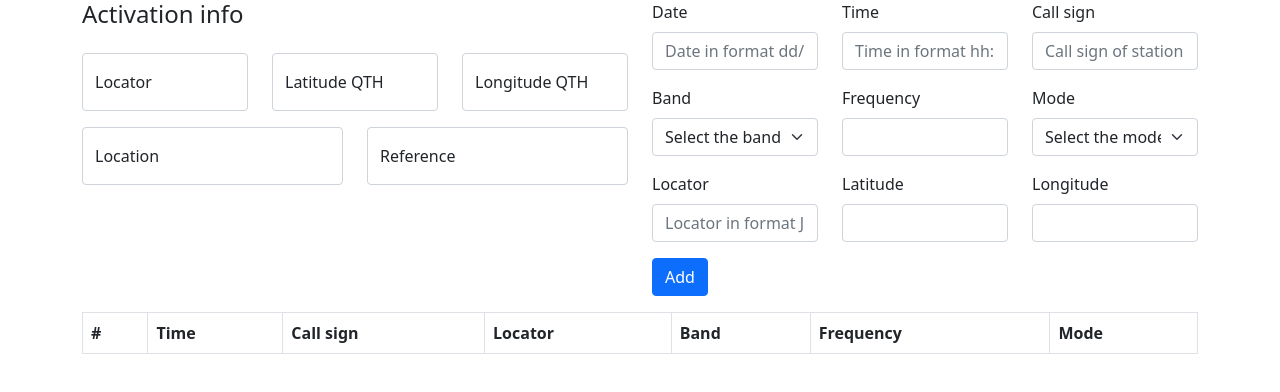
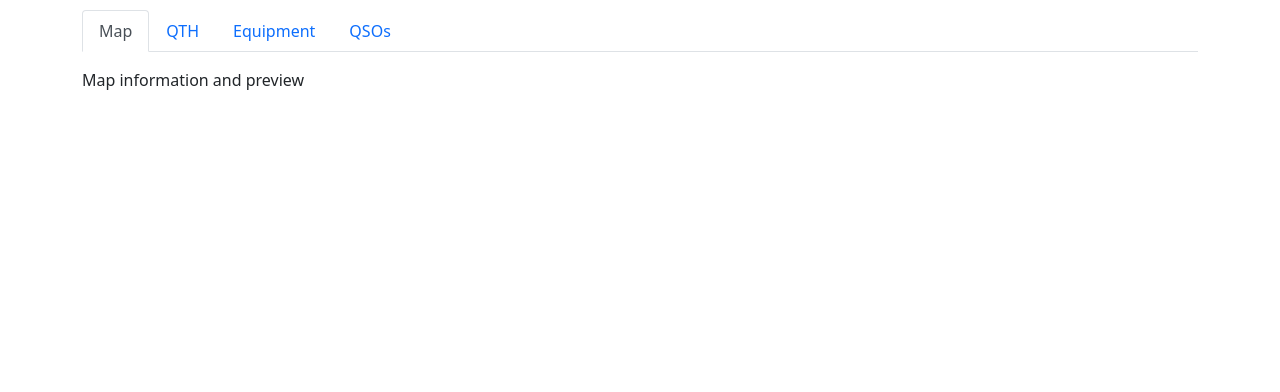
Before and after one commit to bobboteck/qso-map-generator, a React (Create React App) app: page / in a window 1280 px wide. Shown: the top 392 px of the page. Built offline with nearby package versions, Linux system fonts and the light colour scheme.

Commit message:
Added field in QSO form, tab sections, need more controls on validation of QSO form

```diff
--- a/src/App.css
+++ b/src/App.css
@@ -1,5 +1,10 @@
 .App {
   text-align: center;
+}
+
+.container
+{
+  margin-top: 10px;
 }
 
 .App-logo {
@@ -36,3 +41,8 @@
     transform: rotate(360deg);
   }
 }
+
+.AddButton
+{
+  width: -webkit-fill-available;
+}
--- a/src/App.tsx
+++ b/src/App.tsx
@@ -1,9 +1,9 @@
 import React from 'react';
-import { Col, Container, Row } from 'react-bootstrap';
+import { Col, Container, Row, Tab, Tabs } from 'react-bootstrap';
 import './App.css';
 import { QsoForm } from './components/QsoForm/QsoForm';
 import { QsoList } from './components/QsoList/QsoList';
-import { SummitForm } from './components/SummitForm/SummitForm';
+import { SummitForm } from './components/QthForm/QthForm';
 import { IQsoData } from './entities/IQsoData';
 
 export interface IAppProps
@@ -31,10 +31,18 @@ export class App extends React.Component<IAppProps, IAppState>
 
     return(
       <Container>
+        <Tabs defaultActiveKey="map" id="uncontrolled-tab-example" className="mb-3">
+          <Tab eventKey="map" title="Map">
+            Map information and preview
+          </Tab>
+          <Tab eventKey="qth" title="QTH">
+            <SummitForm />
+          </Tab>
+          <Tab eventKey="equipment" title="Equipment">
+            Equipment
+          </Tab>
+          <Tab eventKey="qso" title="QSOs">
             <Row>
-        <Col>
-          <SummitForm></SummitForm>
-        </Col>
               <Col>
                 <QsoForm callBack={this._onAddQso} />
               </Col>
@@ -44,6 +52,8 @@ export class App extends React.Component<IAppProps, IAppState>
                 <QsoList data={qsos} />
               </Col>
             </Row>
+          </Tab>
+        </Tabs>
       </Container>
     );
   }
--- a/src/components/QsoForm/IQsoFormState.ts
+++ b/src/components/QsoForm/IQsoFormState.ts
@@ -2,9 +2,12 @@ export interface IQsoFormState
 {
     DateQso: string;
     TimeQso: string;
-    CallSign: string;
+    Callsign: string;
     Locator: string;
     Band: string;
     Mode: string;
     Frequency?: string;
+
+    validated: boolean;
+    InvalidTimeMessage: string;
 }
--- a/src/components/QsoForm/QsoForm.tsx
+++ b/src/components/QsoForm/QsoForm.tsx
@@ -16,37 +16,48 @@ export class QsoForm extends React.Component<IQsoFormProps, IQsoFormState>
         {
             DateQso: "",
             TimeQso: "",
-            CallSign: "",
+            Callsign: "",
             Locator: "",
             Band: "",
             Mode: "",
-            Frequency: ""
+            Frequency: "",
+            validated: false,
+            InvalidTimeMessage: ""
         };
     }
 
     public render(): React.ReactElement<IQsoFormProps>
     {
-        const { DateQso, TimeQso, CallSign, Locator, Band, Mode, Frequency } = this.state;
+        const { DateQso, TimeQso, Callsign, Locator, Band, Mode, Frequency, validated, InvalidTimeMessage } = this.state;
 
         return(
-            <Form>
+            <Form noValidate validated={validated} id="formQso" >
                 <Row className='mb-3'>
-                    <Form.Group as={Col} controlId="dateQso">
-                        <Form.Label>Date</Form.Label>
-                        <Form.Control type="text" className="input" value={DateQso} onChange={this._onChangeDate} placeholder="Date in format dd/mm/yyyy" />
+                    <Form.Group as={Col} md="4" controlId="dateQso">
+                        <Form.Label>Date *</Form.Label>
+                        <Form.Control type="date" className="input" value={DateQso} onChange={this._onChangeDate} placeholder="Date in format dd/mm/yyyy" required />
+                        <Form.Control.Feedback type="invalid">
+                            Date is required
+                        </Form.Control.Feedback>
                     </Form.Group>
-                    <Form.Group as={Col} controlId="timeQso">
-                        <Form.Label>Time</Form.Label>
-                        <Form.Control type="text" className="input" value={TimeQso} onChange={this._onChangeTime} placeholder="Time in format hh:mm" />
+                    <Form.Group as={Col} md="4" controlId="timeQso">
+                        <Form.Label>Time *</Form.Label>
+                        <Form.Control type="time" className="input" value={TimeQso} onChange={this._onChangeTime} placeholder="Time in format hh:mm" required pattern="([01]?[0-9]|2[0-3]):[0-5][0-9]" />
+                        <Form.Control.Feedback type="invalid">
+                            Time is required
+                        </Form.Control.Feedback>
                     </Form.Group>
-                    <Form.Group as={Col} controlId="callSignQso">
-                        <Form.Label>Call sign</Form.Label>
-                        <Form.Control type="text" className="input" value={CallSign} onChange={this._onChangeCallSign} placeholder="Call sign of station" />
+                    <Form.Group as={Col} md="4" controlId="callSignQso">
+                        <Form.Label>Callsign *</Form.Label>
+                        <Form.Control type="text" className="input" value={Callsign} onChange={this._onChangeCallsign} placeholder="Callsign of station" required />
+                        <Form.Control.Feedback type="invalid">
+                            Callsign is required
+                        </Form.Control.Feedback>
                     </Form.Group>
                 </Row>
 
                 <Row className='mb-3'>
-                    <Form.Group as={Col} controlId="bandQso">
+                    <Form.Group as={Col} md="4" controlId="bandQso">
                         <Form.Label>Band</Form.Label>
                         <Form.Select aria-label="Band used in QSO">
                             <option>Select the band</option>
@@ -55,11 +66,11 @@ export class QsoForm extends React.Component<IQsoFormProps, IQsoFormState>
                             <option value="70cm">70 cm</option>
                         </Form.Select>
                     </Form.Group>
-                    <Form.Group as={Col} controlId="frequencyQso">
+                    <Form.Group as={Col} md="4" controlId="frequencyQso">
                         <Form.Label>Frequency</Form.Label>
-                        <Form.Control type="text" className="input" value={Frequency} onChange={this._onChangeFrequency} placeholder="" />
+                        <Form.Control type="number" className="input" value={Frequency} onChange={this._onChangeFrequency} placeholder="" />
                     </Form.Group>
-                    <Form.Group as={Col} controlId="modeQso">
+                    <Form.Group as={Col} md="4" controlId="modeQso">
                         <Form.Label>Mode</Form.Label>
                         <Form.Select aria-label="Mode used in QSO" onChange={this._onChangeMode}>
                             <option>Select the mode</option>
@@ -71,21 +82,50 @@ export class QsoForm extends React.Component<IQsoFormProps, IQsoFormState>
                 </Row>
 
                 <Row className="mb-3">
-                    <Form.Group as={Col} controlId="LocatorQso">
+                    <Form.Group as={Col} md="4" controlId="locatorQso">
                         <Form.Label>Locator</Form.Label>
                         <Form.Control type="text" className="input" value={Locator} onChange={this._onChangeLocator} placeholder="Locator in format JN61aa" />
                     </Form.Group>
-                    <Form.Group as={Col} controlId="LatitudeQso">
+                    <Form.Group as={Col} md="4" controlId="latitudeQso">
                         <Form.Label>Latitude</Form.Label>
                         <Form.Control type="text" className="input" value={Locator} onChange={this._onChangeLocator} placeholder="" />
                     </Form.Group>
-                    <Form.Group as={Col} controlId="LongitudeQso">
+                    <Form.Group as={Col} md="4" controlId="longitudeQso">
                         <Form.Label>Longitude</Form.Label>
                         <Form.Control type="text" className="input" value={Locator} onChange={this._onChangeLocator} placeholder="" />
                     </Form.Group>
                 </Row>
 
-                <Button variant="primary mb-3" type="button" onClick={this._callBack}>Add</Button>
+                <Row className="mb-3">
+                    <Form.Group as={Col} md="3" controlId="rstrQso">
+                        <Form.Label>RST received</Form.Label>
+                        <Form.Control type="number" className="input" />
+                    </Form.Group>
+                    <Form.Group as={Col} md="3" controlId="rstsQso">
+                        <Form.Label>RST sent</Form.Label>
+                        <Form.Control type="number" className="input" />
+                    </Form.Group>
+                    <Form.Group as={Col} md="3" controlId="txPowerQso">
+                        <Form.Label>TX power</Form.Label>
+                        <Form.Control type="number" className="input" />
+                    </Form.Group>
+                    <Form.Group as={Col} md="3" controlId="rxPowerQso">
+                        <Form.Label>RX Power</Form.Label>
+                        <Form.Control type="number" className="input" />
+                    </Form.Group>
+                </Row>
+
+                <Row className="mb-3">
+                    <Form.Group as={Col} md="10" controlId="noteQso">
+                        <Form.Label>Note</Form.Label>
+                        <Form.Control type="text" className="input" />
+                    </Form.Group>
+                    <Form.Group as={Col} md="2" controlId="addQso">
+                        <Form.Label>&nbsp;</Form.Label>
+                        <Button variant="primary" type="button" className="AddButton" onClick={this._callBack}>Add</Button>
+                    </Form.Group>
+                </Row>
+
             </Form>
         );
     }
@@ -100,9 +140,9 @@ export class QsoForm extends React.Component<IQsoFormProps, IQsoFormState>
         this.setState({ TimeQso: e.target.value ? e.target.value : "" });
     }
 
-    private _onChangeCallSign = (e: React.ChangeEvent<HTMLInputElement>): void =>
+    private _onChangeCallsign = (e: React.ChangeEvent<HTMLInputElement>): void =>
     {
-        this.setState({ CallSign: e.target.value ? e.target.value : "" });
+        this.setState({ Callsign: e.target.value ? e.target.value : "" });
     }
 
     private _onChangeLocator = (e: React.ChangeEvent<HTMLInputElement>): void =>
@@ -121,22 +161,38 @@ export class QsoForm extends React.Component<IQsoFormProps, IQsoFormState>
     }
 
 
-    private _callBack = (): void =>
+    private _callBack = (event: any): void =>
     {
-        const { DateQso, TimeQso, CallSign, Locator, Mode, Frequency } = this.state;
+        const { DateQso, TimeQso, Callsign, Locator, Mode, Frequency } = this.state;
+
+        const form = event.currentTarget.parentNode.parentNode.parentNode;
+
+        if (form.checkValidity() === false)
+        {
+            console.log("Non è valido: ", event);
+
+            this.setState({ InvalidTimeMessage: "Non è valido, perchè?" });
+
+          event.preventDefault();
+          event.stopPropagation();
+        }
+
+        //setValidated(true);
+        this.setState({ validated: true });
+
 
         let data: IQsoData =
         {
             Date: DateQso,
             Time: TimeQso,
-            CallSign: CallSign,
+            CallSign: Callsign,
             Locator: Locator,
             Band: "",
             Mode: Mode,
             Frequency: Frequency ? Number(Frequency) : undefined
         };
 
-        this.setState({ CallSign: "", Locator: "", Frequency: "" });
+        this.setState({ Callsign: "", Locator: "", Frequency: "" });
 
         this.props.callBack(data);
     }
--- /dev/null
+++ b/src/components/QthForm/IQthFormProps.ts
@@ -0,0 +1,4 @@
+export interface IQthFormProps
+{
+
+}
--- /dev/null
+++ b/src/components/QthForm/IQthFormState.ts
@@ -0,0 +1,4 @@
+export interface IQthFormState
+{
+
+}
--- a/src/components/SummitForm/SummitForm.tsx
+++ b/src/components/QthForm/QthForm.tsx
@@ -1,21 +1,24 @@
 import * as React from 'react';
 import { Col, FloatingLabel, Form, Row } from 'react-bootstrap';
-import { ISummitFormProps } from './ISummitFormProps';
-import { ISummitFormState } from './ISummitFormState';
+import { IQthFormProps } from './IQthFormProps';
+import { IQthFormState } from './IQthFormState';
 
-export class SummitForm extends React.Component<ISummitFormProps, ISummitFormState>
+export class SummitForm extends React.Component<IQthFormProps, IQthFormState>
 {
-    constructor(props: ISummitFormProps)
+    constructor(props: IQthFormProps)
     {
         super(props);
     }
 
-    public render(): React.ReactElement<ISummitFormProps>
+    public render(): React.ReactElement<IQthFormProps>
     {
         return(
             <Form>
                 <Row className="mb-3">
-                    <h4>Activation info</h4>
+                    <h4>QTH information</h4>
+                    <p>
+Insert the information and position of your station during the activity
+                    </p>
                 </Row>
                 <Row className="mb-3">
                     <Col md>
@@ -24,12 +27,12 @@ export class SummitForm extends React.Component<ISummitFormProps, ISummitFormSta
                         </FloatingLabel>
                     </Col>
                     <Col md>
-                        <FloatingLabel controlId="LatitudeSummitForm" label="Latitude QTH">
-                            <Form.Control type="text" placeholder="Latitude QTH" />
+                        <FloatingLabel controlId="LatitudeSummitForm" label="Latitude">
+                            <Form.Control type="text" placeholder="Latitude QTH" required />
                         </FloatingLabel>
                     </Col>
                     <Col md>
-                        <FloatingLabel controlId="LongitudeSummitForm" label="Longitude QTH">
+                        <FloatingLabel controlId="LongitudeSummitForm" label="Longitude">
                             <Form.Control type="text" placeholder="Longitude QTH" />
                         </FloatingLabel>
                     </Col>
@@ -40,6 +43,8 @@ export class SummitForm extends React.Component<ISummitFormProps, ISummitFormSta
                             <Form.Control type="text" placeholder="Location" />
                         </FloatingLabel>
                     </Col>
+                </Row>
+                <Row className="mb-3">
                     <Col md>
                         <FloatingLabel controlId="ReferenceSummitForm" label="Reference">
                             <Form.Control type="text" placeholder="Reference" />
--- a/src/components/SummitForm/ISummitFormProps.ts
+++ /dev/null
@@ -1,4 +0,0 @@
-export interface ISummitFormProps
-{
-
-}
--- a/src/components/SummitForm/ISummitFormState.ts
+++ /dev/null
@@ -1,4 +0,0 @@
-export interface ISummitFormState
-{
-
-}
```
Also changed, not shown: 1 other file (tests, documents, lock files or other folders). Lines whose indentation alone changed are shown as unchanged.
